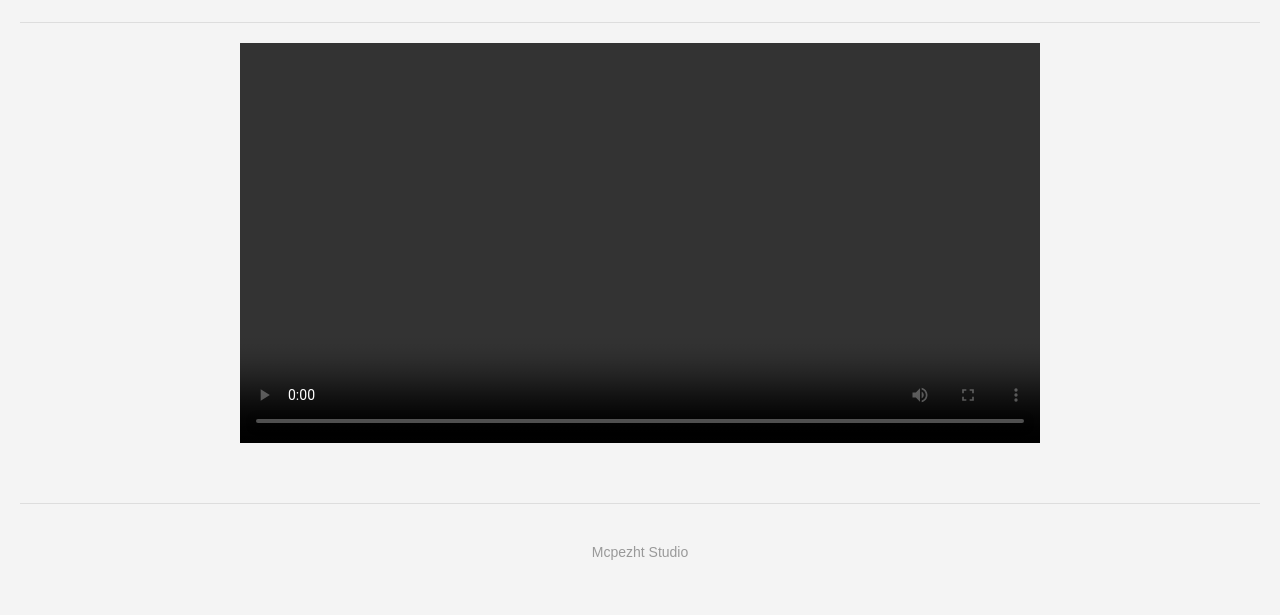
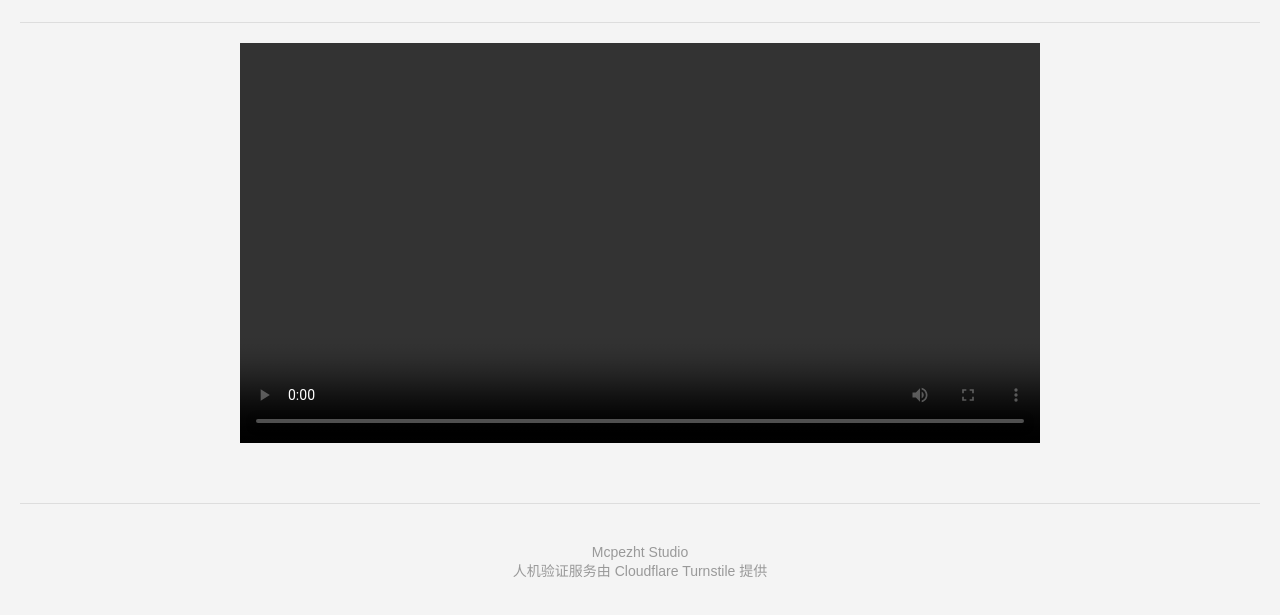
Before and after one commit to Mcpezht/live.mcpezhtstudio.github.io, a plain HTML site: page index.html in a window 1280 px wide. Shown: the part 107-722 px from the top of the page. Drawn offline with nearby package versions, Linux system fonts and the light colour scheme.

Commit message:
Update index.html

```diff
--- a/index.html
+++ b/index.html
@@ -58,7 +58,7 @@
     <div class="cf-turnstile" data-sitekey="0x4AAAAAAA8nzBKwOQKDum6Y" data-callback="onVerify"></div>
     <div>
         <hr>
-        <div class="footer">Mcpezht Studio</div>
+        <div class="footer">Mcpezht Studio<br>人机验证服务由 Cloudflare Turnstile 提供</div>
     </div>
 
     <script>
```
